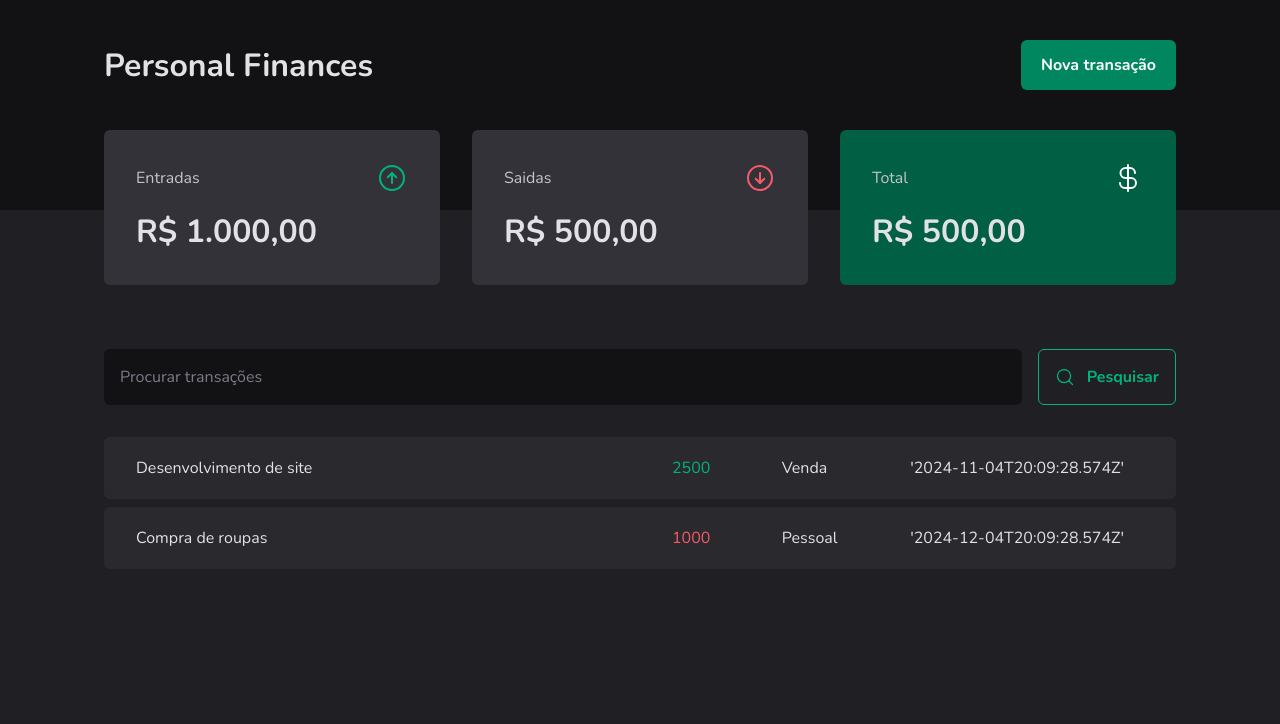
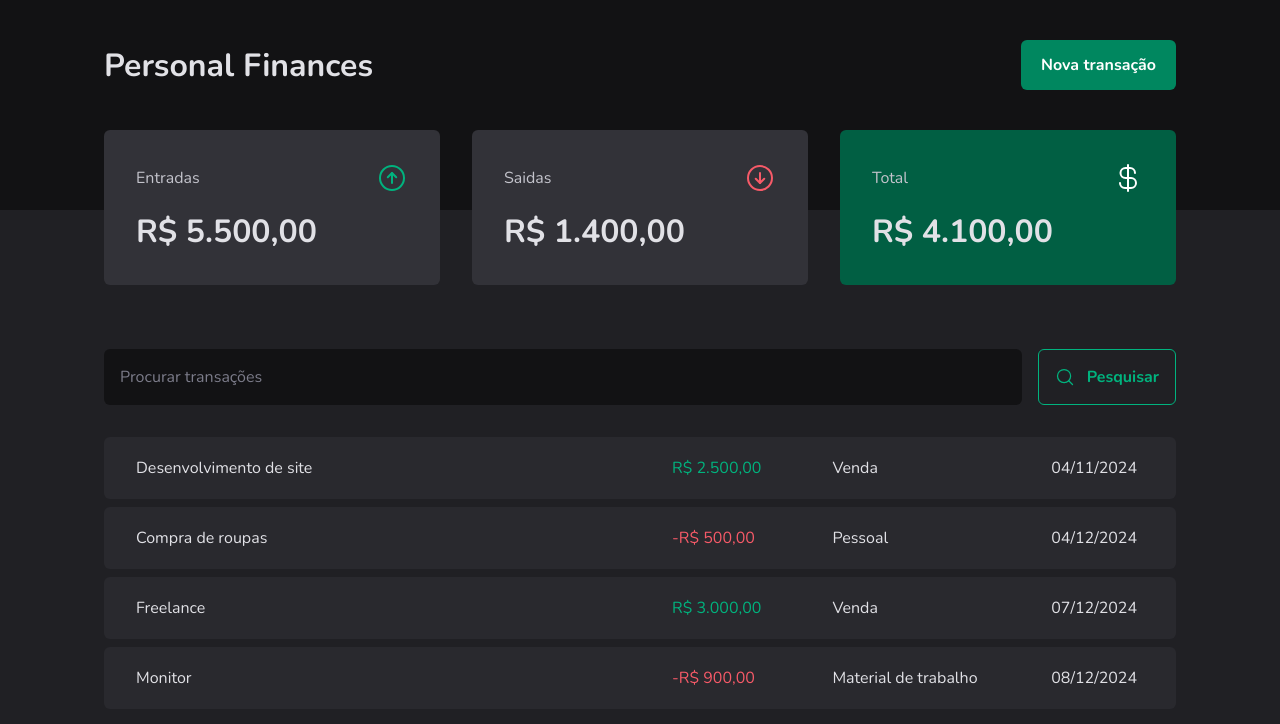
Before and after one commit to ryan-pin/Personal-finances-React, a React (Vite) app: page / in a window 1280 px wide. Shown: the top 724 px of the page. Built offline with nearby package versions, Linux system fonts and the light colour scheme; data requests are answered from the project's data file.

Commit message:
atualização dos resumos e formatação de datas e preços

```diff
--- a/server.json
+++ b/server.json
@@ -5,16 +5,36 @@
             "description": "Desenvolvimento de site",
             "type": "entrada",
             "category": "Venda",
-            "price": "2500",
-            "createdAt": "'2024-11-04T20:09:28.574Z'"
+            "price": 2500,
+            "createdAt": "2024-11-04T20:09:28.574Z"
         },
+
         {
             "id": 2,
             "description": "Compra de roupas",
             "type": "saida",
             "category": "Pessoal",
-            "price": "1000",
-            "createdAt": "'2024-12-04T20:09:28.574Z'"
+            "price": 500,
+            "createdAt": "2024-12-04T20:09:28.574Z"
+        },
+
+        {
+            "id": 3,
+            "description": "Freelance",
+            "type": "entrada",
+            "category": "Venda",
+            "price": 3000,
+            "createdAt": "2024-12-07T20:10:30.574Z"
+        },
+
+        {
+            "id": 4,
+            "description": "Monitor",
+            "type": "saida",
+            "category": "Material de trabalho",
+            "price": 900,
+            "createdAt": "2024-12-08T20:10:30.574Z"
         }
+
     ]
 }
--- a/src/components/Resumo/resumo.tsx
+++ b/src/components/Resumo/resumo.tsx
@@ -2,11 +2,28 @@ import { ArrowCircleDown, ArrowCircleUp, CurrencyDollar } from "phosphor-react";
 import { ResumoContainer, ResumoCard } from "./styles";
 import { useContext } from "react";
 import { TransacaoContext } from "../../contexts/TransacoesContext";
+import { PriceFormatter } from "../../utils/formatter";
 
 export function Resumo() {
     const { transactions } = useContext(TransacaoContext)
 
-    console.log(transactions)
+    const resumo = transactions.reduce(
+        (acc, transaction) => {
+            if (transaction.type == 'entrada') {
+                acc.entrada += transaction.price
+                acc.total += transaction.price
+            } else {
+                acc.saida += transaction.price;
+                acc.total -= transaction.price;
+            }
+            return acc;
+        },
+        {
+            entrada: 0,
+            saida: 0,
+            total: 0
+        }
+    )
 
     return(
         <ResumoContainer>
@@ -15,7 +32,7 @@ export function Resumo() {
                     <span>Entradas</span>
                     <ArrowCircleUp  size={32} color="#00b37e" />
                 </header>
-                <strong>R$ 1.000,00</strong>
+                <strong>{PriceFormatter.format(resumo.entrada)}</strong>
             </ResumoCard>
 
             <ResumoCard>
@@ -23,7 +40,7 @@ export function Resumo() {
                     <span>Saidas</span>
                     <ArrowCircleDown  size={32} color="#f75a68" />
                 </header>
-                <strong>R$ 500,00</strong>
+                <strong>{PriceFormatter.format(resumo.saida)}</strong>
             </ResumoCard>
 
             <ResumoCard variant="green">
@@ -31,7 +48,7 @@ export function Resumo() {
                     <span>Total</span>
                     <CurrencyDollar  size={32} color="#fff" />
                 </header>
-                <strong>R$ 500,00</strong>
+                <strong>{PriceFormatter.format(resumo.total)}</strong>
             </ResumoCard>
         </ResumoContainer>
     )
--- a/src/pages/Transactions/index.tsx
+++ b/src/pages/Transactions/index.tsx
@@ -4,6 +4,7 @@ import { Pesquisa } from "../../components/Pesquisa/Pesquisa";
 import { Resumo } from "../../components/Resumo/resumo";
 import { PriceHighlight, TransacoesContainer, TransacoesTable } from "./styles";
 import { TransacaoContext } from "../../contexts/TransacoesContext";
+import { dateFormatter, PriceFormatter } from "../../utils/formatter";
 
 export function Transactions() {
   const { transactions } = useContext(TransacaoContext)
@@ -25,11 +26,12 @@ export function Transactions() {
                   <td width="50%">{transaction.description}</td>
                   <td>
                     <PriceHighlight variant={transaction.type}>
-                      {transaction.price}
+                      {transaction.type === 'saida' && '-'}
+                      {PriceFormatter.format(transaction.price)}
                     </PriceHighlight>
                   </td>
                   <td>{transaction.category}</td>
-                  <td>{transaction.createdAt}</td>
+                  <td>{dateFormatter.format(new Date(transaction.createdAt))}</td>
                 </tr>
               );
             })}
--- /dev/null
+++ b/src/utils/formatter.ts
@@ -0,0 +1,6 @@
+export const dateFormatter = new Intl.DateTimeFormat('pt-BR');
+
+export const PriceFormatter = new Intl.NumberFormat('pt-BR',{
+    style: 'currency',
+    currency: 'BRl',
+});
```
